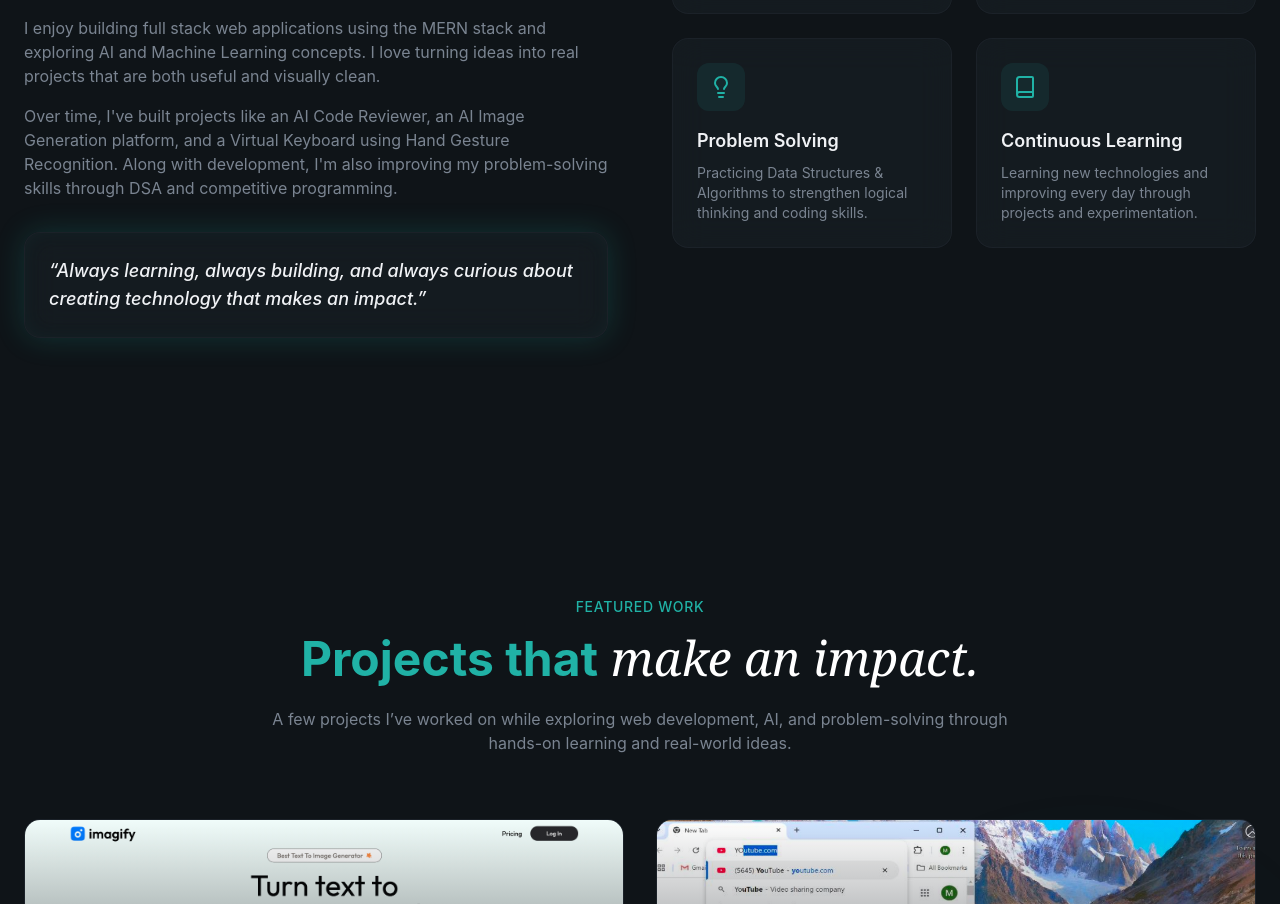
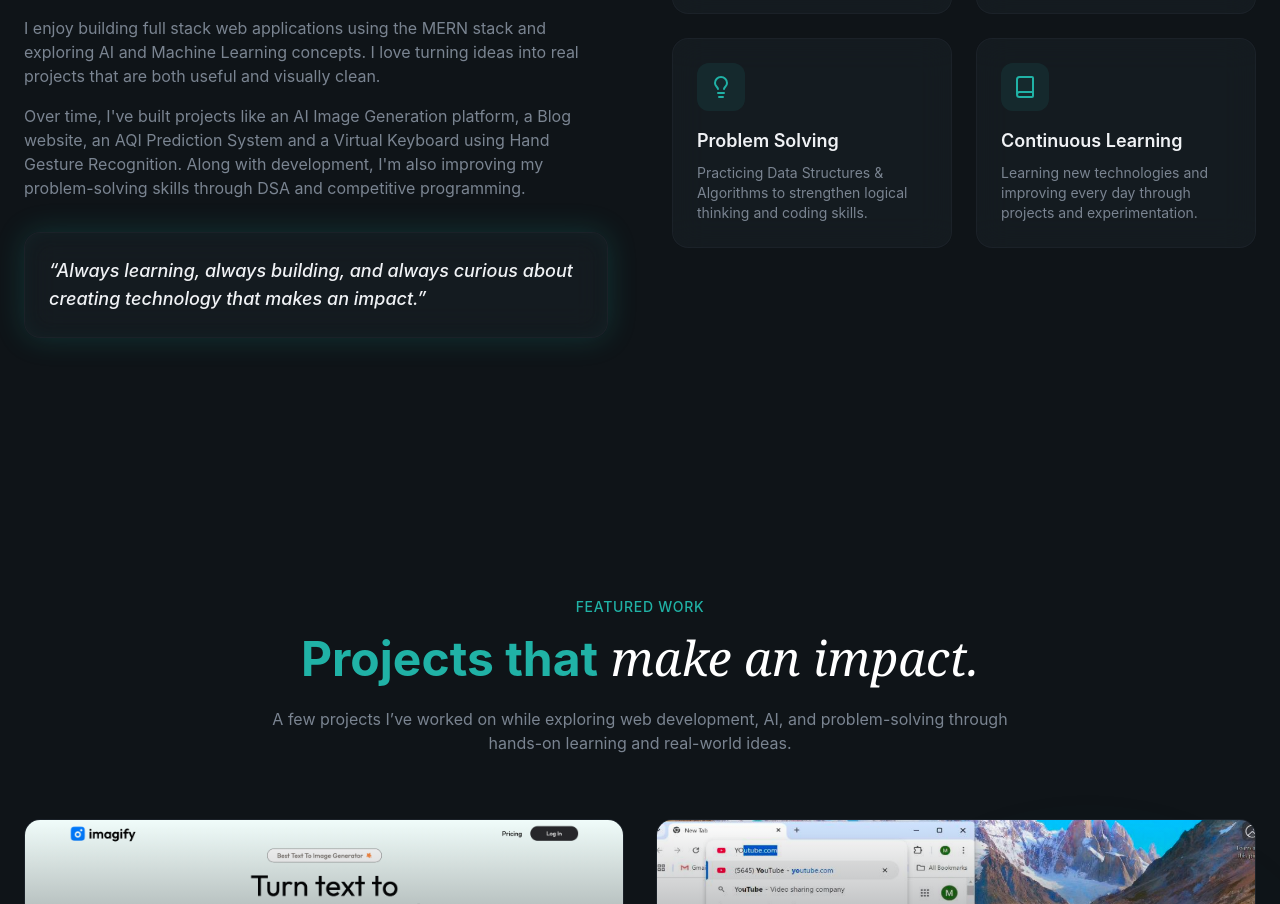
Before and after one commit to Mayank2772/Portfolio, a React app: page / in a window 1280 px wide. Shown: the part 1704-2608 px from the top of the page. Built offline with nearby package versions, Linux system fonts and the light colour scheme; the HTML template or start-up script is replaced by a standard one.

Commit message:
Changes in About Section

```diff
--- a/src/assets/sections/About.jsx
+++ b/src/assets/sections/About.jsx
@@ -45,7 +45,7 @@ const About = () => {
               I enjoy building full stack web applications using the MERN stack and exploring AI and Machine Learning concepts. I love turning ideas into real projects that are both useful and visually clean.
             </p>
             <p>
-              Over time, I've built projects like an AI Code Reviewer, an AI Image Generation platform, and a Virtual Keyboard using Hand Gesture Recognition. Along with development, I'm also improving my problem-solving skills through DSA and competitive programming.
+              Over time, I've built projects like an AI Image Generation platform, a Blog website, an AQI Prediction System and a Virtual Keyboard using Hand Gesture Recognition. Along with development, I'm also improving my problem-solving skills through DSA and competitive programming.
             </p>
           </div>
           <div className='glass rounded-2xl p-6 glow-border animate-fade-in animation-delay-300'>
```
